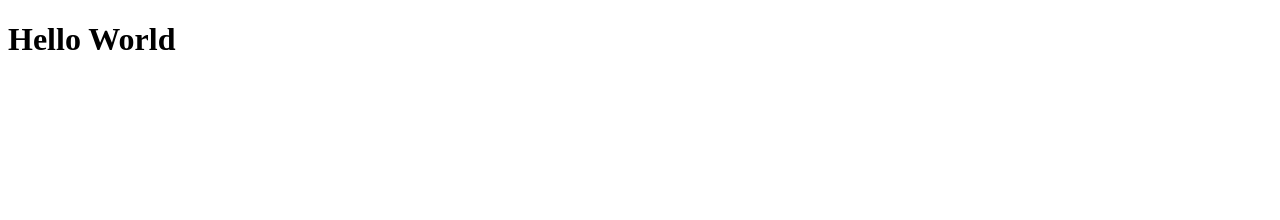
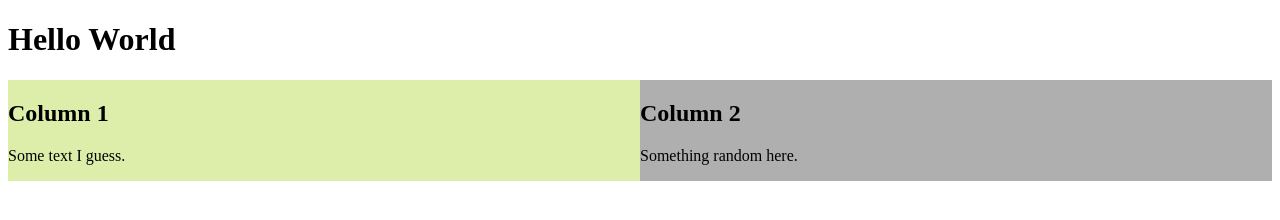
Before and after one commit to PaofueMMoua/Github-practice, a plain HTML site: page Index.html in a window 1280 px wide. Drawn offline with Linux system fonts and the light colour scheme.

Commit message:
Add files via upload

```diff
--- a/Index.html
+++ b/Index.html
@@ -11,6 +11,16 @@
 
 <body>
     <h1>Hello World</h1>
+    <div class="row">
+        <div class="column">
+            <h2>Column 1</h2>
+            <p>Some text I guess.</p>
+        </div>
+        <div class="column" style="background-color: #afafaf;">
+            <h2>Column 2</h2>
+            <p>Something random here.</p>
+        </div>
+    </div>
 </body>
 
 </html>
--- a/Stylesheet.css
+++ b/Stylesheet.css
@@ -1 +1,13 @@
 /* This is a stylesheet */
+
+.column {
+    background-color: #dea;
+    float: left;
+    width: 50%;
+}
+
+.row:after {
+    content: " ";
+    display: table;
+    clear: both;
+}
```
